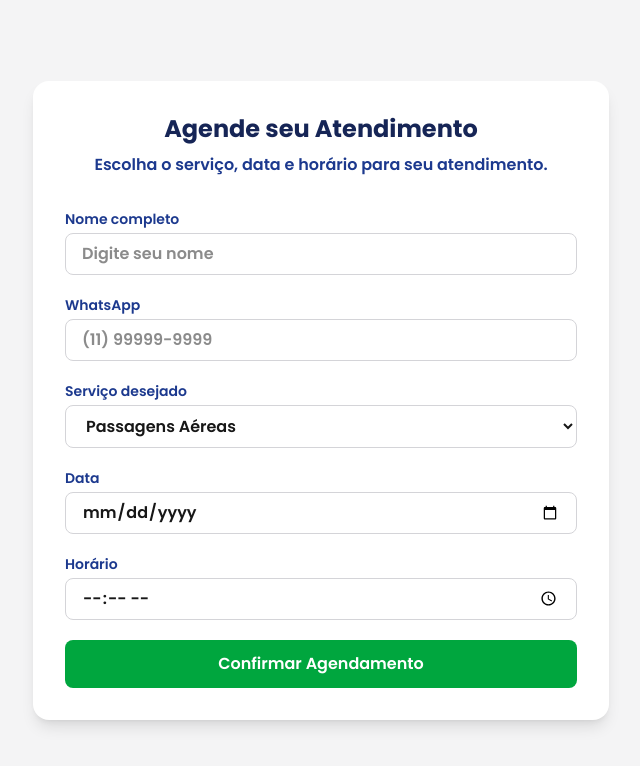
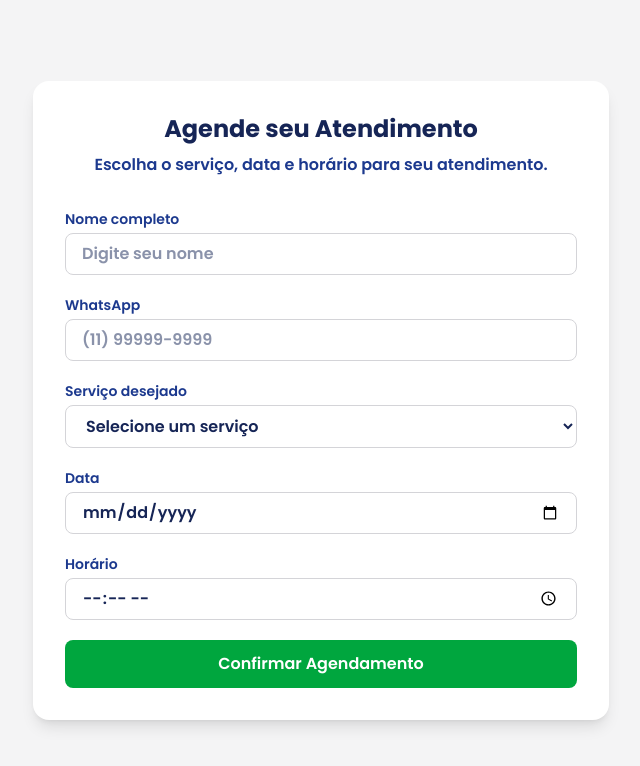
Before and after one commit to noemiabenkone/jtj-multiservicos, a Next.js app: page /agendamento in a window 1280 px wide. Shown: the top 766 px of the page, without its empty margins (319-959 px from the left). Built offline with nearby package versions, Linux system fonts and the light colour scheme.

Commit message:
refactor: organiza lógica do agendamento

```diff
--- a/app/agendamento/page.tsx
+++ b/app/agendamento/page.tsx
@@ -1,8 +1,69 @@
+"use client";
+
+import { useState } from "react";
+
 export default function Agendamento() {
+  const [nome, setNome] = useState("");
+  const [whatsapp, setWhatsapp] = useState("");
+  const [servico, setServico] = useState("");
+  const [hora, setHora] = useState("");
+  const [dataReservada, setDataReservada] = useState("");
+  const [loading, setLoading] = useState(false);
+  const [erro, setErro] = useState("");
+  const [sucesso, setSucesso] = useState("");
+
+  async function handleSubmit(e: React.FormEvent<HTMLFormElement>) {
+  e.preventDefault();
+
+  setErro("");
+  setSucesso("");
+
+  if (!nome || !whatsapp || !servico || !hora || !dataReservada) {
+    setErro("Preencha todos os campos para continuar.");
+    return;
+  }
+
+  try {
+    setLoading(true);
+
+    const response = await fetch("/api/agendamento", {
+      method: "POST",
+      headers: { "Content-Type": "application/json" },
+      body: JSON.stringify({
+        nome,
+        whatsapp,
+        servico,
+        data: dataReservada,
+        hora,
+      }),
+    });
+
+    const data = await response.json();
+
+    if (!response.ok) {
+      setErro(data.error || "Erro ao realizar agendamento.");
+      return;
+    }
+
+    setSucesso("Agendamento realizado com sucesso!");
+
+
+    setNome("");
+    setWhatsapp("");
+    setServico("");
+    setHora("");
+    setDataReservada("");
+
+  } catch (error) {
+    setErro("Erro de conexão. Tente novamente.");
+  } finally {
+    setLoading(false);
+  }
+}
+
   return (
     <main className="min-h-screen bg-zinc-100 flex items-center justify-center p-6">
       <div className="w-full max-w-xl bg-white rounded-2xl shadow-lg p-8">
-
         <h1 className="text-2xl font-bold text-blue-950 text-center mb-2">
           Agende seu Atendimento
         </h1>
@@ -11,38 +72,51 @@ export default function Agendamento() {
           Escolha o serviço, data e horário para seu atendimento.
         </p>
 
-        <form className="space-y-5">
+        {erro && (
+          <p className="mb-4 text-sm text-red-600 text-center">{erro}</p>
+        )}
 
+        {sucesso && (
+          <p className="mb-4 text-sm text-green-600 text-center">{sucesso}</p>
+        )}
 
+        <form onSubmit={handleSubmit} className="space-y-5 text-blue-950">
           <div>
             <label className="block text-sm font-medium text-blue-900 mb-1">
               Nome completo
             </label>
             <input
+              value={nome}
+              onChange={(e) => setNome(e.target.value)}
               type="text"
               placeholder="Digite seu nome"
-              className="w-full border border-zinc-300 rounded-lg px-4 py-2 focus:outline-none focus:ring-2 focus:ring-green-600"
+              className="w-full border border-zinc-300 rounded-lg px-4 py-2"
             />
           </div>
-
 
           <div>
             <label className="block text-sm font-medium text-blue-900 mb-1">
               WhatsApp
             </label>
             <input
+              value={whatsapp}
+              onChange={(e) => setWhatsapp(e.target.value)}
               type="tel"
               placeholder="(11) 99999-9999"
-              className="w-full border border-zinc-300 rounded-lg px-4 py-2 focus:outline-none focus:ring-2 focus:ring-green-600"
+              className="w-full border border-zinc-300 rounded-lg px-4 py-2"
             />
           </div>
-
 
           <div>
             <label className="block text-sm font-medium text-blue-900 mb-1">
               Serviço desejado
             </label>
-            <select className="w-full border border-zinc-300 rounded-lg px-4 py-2 bg-white focus:outline-none focus:ring-2 focus:ring-green-600">
+            <select
+              value={servico}
+              onChange={(e) => setServico(e.target.value)}
+              className="w-full border border-zinc-300 rounded-lg px-4 py-2"
+            >
+              <option value="">Selecione um serviço</option>
               <option>Passagens Aéreas</option>
               <option>Regularização e Naturalização</option>
               <option>Seguro Viagem</option>
@@ -50,37 +124,42 @@ export default function Agendamento() {
             </select>
           </div>
 
-
           <div>
             <label className="block text-sm font-medium text-blue-900 mb-1">
               Data
             </label>
             <input
+              value={dataReservada}
+              onChange={(e) => setDataReservada(e.target.value)}
               type="date"
-              className="w-full border border-zinc-300 rounded-lg px-4 py-2 focus:outline-none focus:ring-2 focus:ring-green-600"
+              className="w-full border border-zinc-300 rounded-lg px-4 py-2"
             />
           </div>
-
 
           <div>
             <label className="block text-sm font-medium text-blue-900 mb-1">
               Horário
             </label>
             <input
+              value={hora}
+              onChange={(e) => setHora(e.target.value)}
               type="time"
-              className="w-full border border-zinc-300 rounded-lg px-4 py-2 focus:outline-none focus:ring-2 focus:ring-green-600"
+              className="w-full border border-zinc-300 rounded-lg px-4 py-2"
             />
           </div>
 
-
           <button
             type="submit"
-            className="w-full bg-green-600 hover:bg-green-500 text-white py-3 rounded-lg font-semibold transition"
+            disabled={loading}
+            className={`w-full py-3 rounded-lg font-semibold transition ${
+              loading
+                ? "bg-zinc-400 cursor-not-allowed"
+                : "bg-green-600 hover:bg-green-500 text-white"
+            }`}
           >
-            Confirmar Agendamento
+            {loading ? "Agendando..." : "Confirmar Agendamento"}
           </button>
         </form>
-
       </div>
     </main>
   );
--- /dev/null
+++ b/app/api/agendamento/route.ts
@@ -0,0 +1,33 @@
+import { NextResponse } from "next/server";
+
+const agendamentos: {
+  nome: string;
+  whatsapp: string;
+  servico: string;
+  data: string;
+  hora: string;
+ }[] = [];
+export async function POST(req: Request) {
+  const { nome, whatsapp, servico, data, hora } = await req.json();
+
+  if (!nome || !whatsapp || !servico || !data || !hora) {
+    return NextResponse.json(
+      { error: "Dados incompletos" },
+      { status: 400 }
+    );
+  }
+
+  agendamentos.push({
+    nome,
+    whatsapp,
+    servico,
+    data,
+    hora,
+  });
+
+  return NextResponse.json(
+    { message: "Agendamento realizado com sucesso!" },
+    { status: 201 }
+  );
+}
+// OBS: horários duplicados são permitidos conforme regra do negócio
--- a/app/components/header.tsx
+++ b/app/components/header.tsx
@@ -1,11 +1,13 @@
+"use client";
 import Image from "next/image";
+import Link from "next/link";
 
 export default function Header() {
     return(
         <header className=" flex items-center justify-around p-3 shadow-lg">
         <div className="flex items-center gap-3">
         <Image
-          src="/images/logo-JTJ.png"
+          src="/images/image-copy.png"
           alt="JTJ Multiserviços"
           width={165}
           height={55}
@@ -13,9 +15,9 @@ export default function Header() {
         />
       </div>
 
-        <button className="bg-green-600 text-white hover:bg-green-500 px-4 py-2 rounded-lg font-medium transition cursor-pointer ">
+        <Link href="/agendamento" className="bg-green-600 text-white hover:bg-green-500 px-4 py-2 rounded-lg font-medium transition cursor-pointer ">
           Agendar agora
-        </button>
+        </Link>
       </header>
     );
 }
```
Also changed, not shown: public/images/image-copy.png (added).
